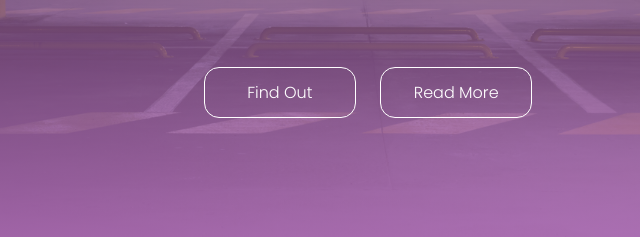
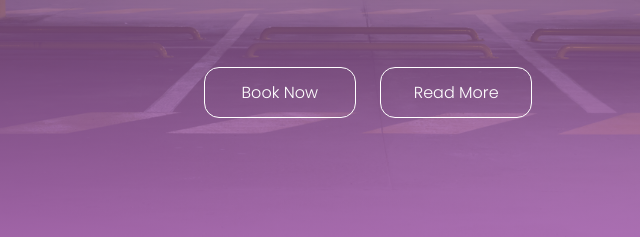
Before and after one commit to Singh-Aryan/Parkopedia, a plain HTML site: page home/index.html in a window 1280 px wide. Shown: the part 402-639 px from the top of the page, 272-912 px from the left. Drawn offline with Linux system fonts and the light colour scheme.

Commit message:
Update index.html

```diff
--- a/home/index.html
+++ b/home/index.html
@@ -16,7 +16,7 @@
                 <h1>Parkopedia</h1>
                 <p>Life is a journey,but don't worry,you'll find a parking spot at the end</p>
                 <div class="banner-btn">
-                    <a href="../booking/Parkopedia.html"><span></span>Find Out</a>
+                    <a href="../booking/Parkopedia.html"><span></span>Book Now</a>
                     <a href="#feature"><span></span>Read More</a>
                 </div>
             </div>
```
